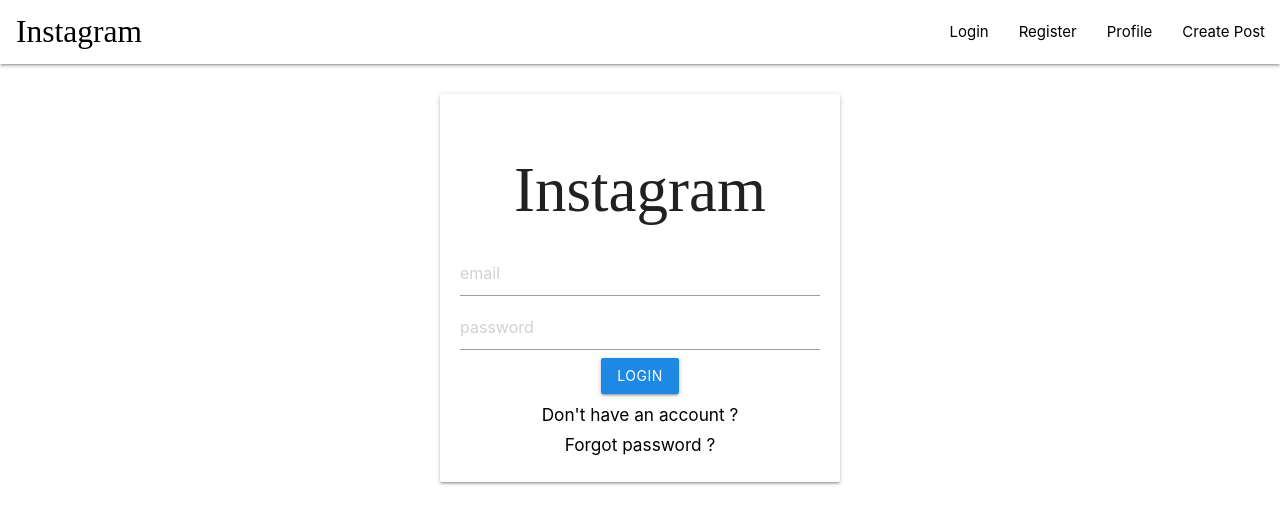
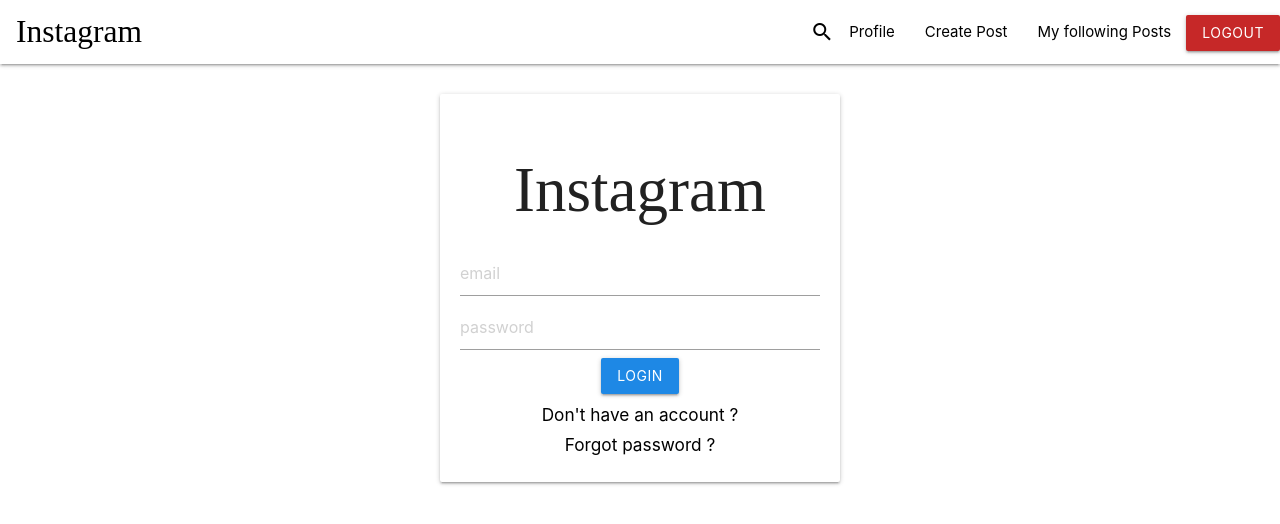
Before and after one commit to prashantpaddune/Instagram-clone, a React (Create React App) app in the folder frontend/: page /signin in a window 1280 px wide. Shown: the top 524 px of the page. Built offline with nearby package versions, Linux system fonts and the light colour scheme; sample sign-in values are in the browser's storage; a web font is replaced by a local one.

Commit message:
Changing Navigation links after Signin and Signout

```diff
--- a/frontend/src/components/Navbar.js
+++ b/frontend/src/components/Navbar.js
@@ -1,22 +1,101 @@
-import React from "react";
-import {Link, withRouter} from "react-router-dom";
-
+import React,{useContext,useRef,useEffect,useState} from 'react'
+import {Link ,useHistory} from 'react-router-dom'
+import {UserContext} from '../App'
+import M from 'materialize-css'
 import "../App.css";
 
 const Navbar = () => {
+    const  searchModal = useRef(null)
+    const [search,setSearch] = useState('')
+    const [userDetails,setUserDetails] = useState([])
+    const {state,dispatch} = useContext(UserContext)
+    const history = useHistory()
+
+    useEffect(() => {
+        M.Modal.init(searchModal.current)
+    },[])
+
+    const renderList = () => {
+        if (state) {
+            return [
+                <li key="1"><i  data-target="modal1" className="large material-icons modal-trigger" style={{color:"black"}}>search</i></li>,
+                <li key="2"><Link to="/profile">Profile</Link></li>,
+                <li key="3"><Link to="/create">Create Post</Link></li>,
+                <li key="4"><Link to="/myfollowingpost">My following Posts</Link></li>,
+                <li  key="5">
+                    <button
+                        className="btn #c62828 red darken-3"
+                        onClick={()=>{
+                            localStorage.clear()
+                            dispatch({type:"CLEAR"})
+                            history.push('/signin')
+                        }}
+                    >
+                        Logout
+                    </button>
+                </li>
+            ]
+        } else {
+            return [
+                <li  key="6"><Link to="/signin">Signin</Link></li>,
+                <li  key="7"><Link to="/signup">Signup</Link></li>
+            ]
+        }
+    }
+
+    const fetchUsers = (query) => {
+        setSearch(query)
+        fetch('/search-users',{
+            method:"post",
+            headers:{
+                "Content-Type":"application/json"
+            },
+            body:JSON.stringify({
+                query
+            })
+        })
+            .then(res => res.json())
+            .then(results => {
+                setUserDetails(results.user)
+            })
+    }
     return(
-            <nav>
-                <div className="nav-wrapper white">
-                    <Link to="/" className="brand-logo left">Instagram</Link>
-                    <ul id="nav-mobile" className="right">
-                        <li><Link to="/signin">Login</Link></li>
-                        <li><Link to="/signup">Register</Link></li>
-                        <li><Link to="/profile">Profile</Link></li>
-                        <li><Link to="/create">Create Post</Link></li>
+        <nav>
+            <div className="nav-wrapper white">
+                <Link to={state ? "/" : "/signin"} className="brand-logo left">Instagram</Link>
+                <ul id="nav-mobile" className="right">
+                    {renderList()}
+                </ul>
+            </div>
+            <div id="modal1" className="modal" ref={searchModal} style={{color: "black"}}>
+                <div className="modal-content">
+                    <input
+                        type="text"
+                        placeholder="search users"
+                        value={search}
+                        onChange={(event)=>fetchUsers(event.target.value)}
+                    />
+                    <ul className="collection">
+                        {userDetails.map(item => {
+                            return <Link to={item._id !== state._id ? "/profile/" + item._id : '/profile'}
+                                         onClick={() => {
+                                             M.Modal.getInstance(searchModal.current).close()
+                                             setSearch('')
+                                         }}>
+                                <li className="collection-item">{item.email}</li>
+                            </Link>
+                        })}
+
                     </ul>
                 </div>
-            </nav>
+                <div className="modal-footer">
+                    <button className="modal-close waves-effect waves-green btn-flat"
+                            onClick={() => setSearch('')}>close
+                    </button>
+                </div>
+            </div>
+        </nav>
     )
 }
 
-export default withRouter(Navbar);
+export default Navbar;
```
